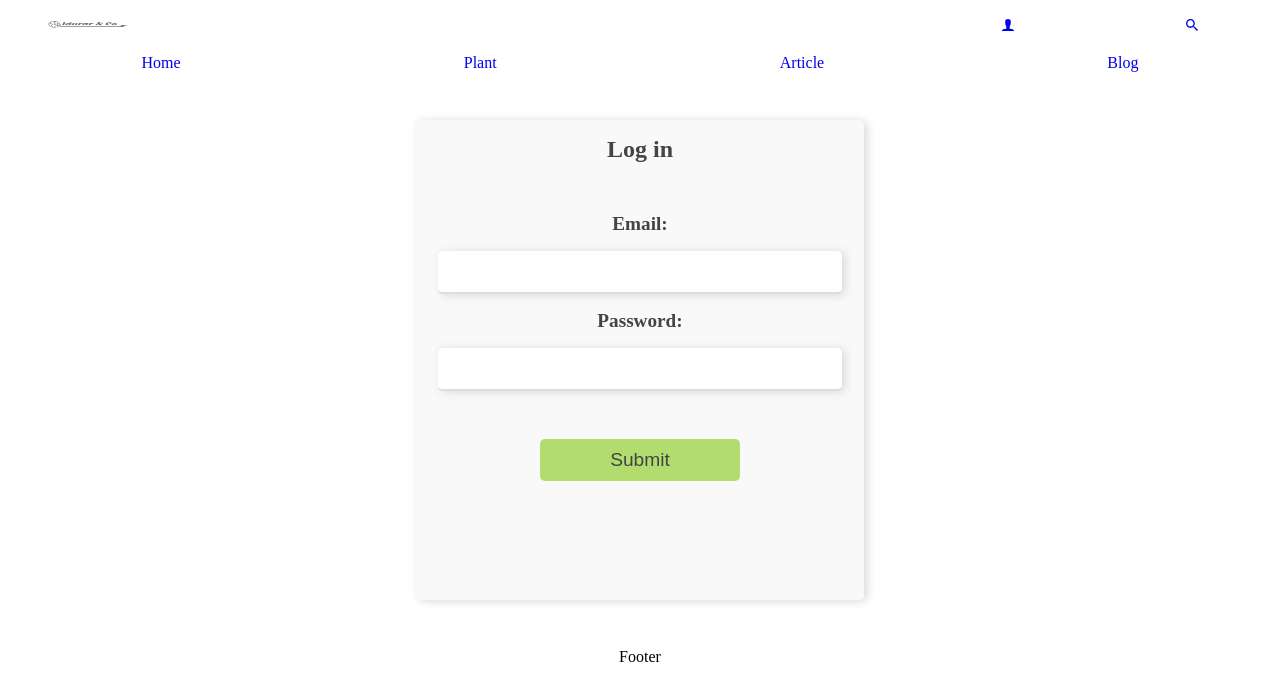
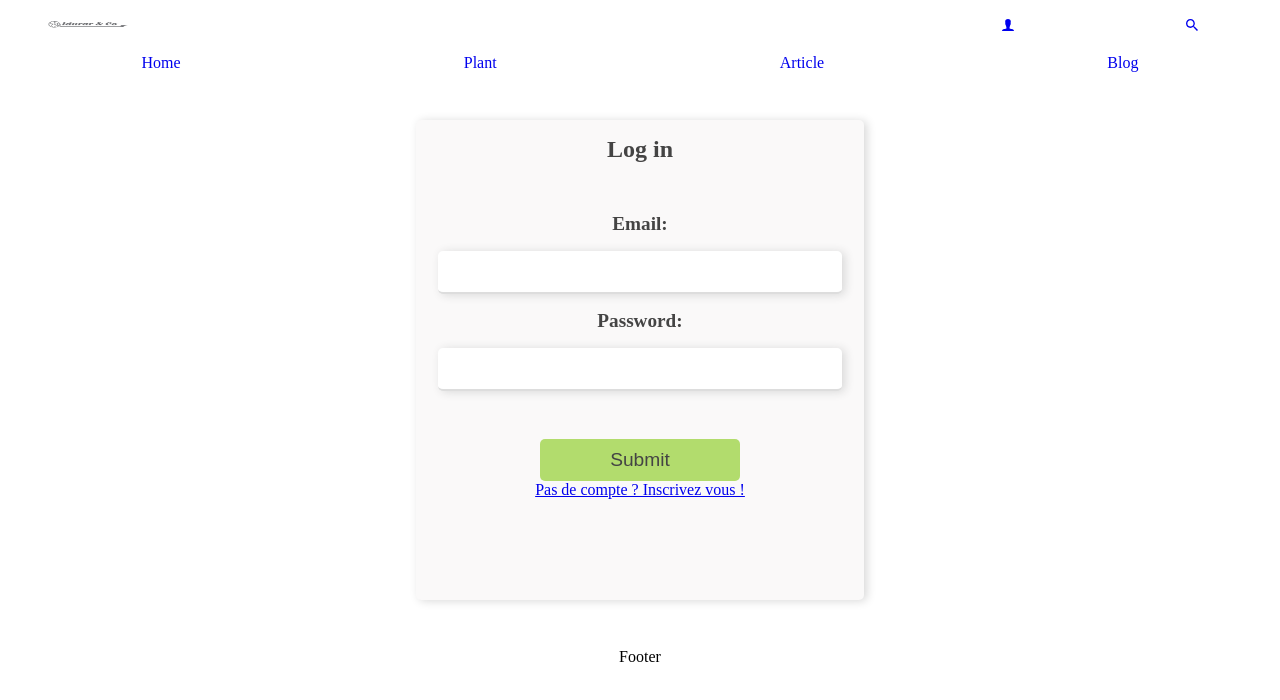
Before and after one commit to IdurarDev/prisma-api, a React (Create React App) app in the folder client/: page /login in a window 1280 px wide. Shown: the top 700 px of the page. Built offline with nearby package versions, Linux system fonts and the light colour scheme.

Commit message:
add link to subscribe page

```diff
--- a/client/src/pages/login/Login.tsx
+++ b/client/src/pages/login/Login.tsx
@@ -1,4 +1,5 @@
 import React from 'react';
+import { Link } from 'react-router-dom';
 import * as Yup from "yup"
 import { Form, Formik } from "formik"
 
@@ -32,6 +33,9 @@ function Login() {
                             <div className='button-login-form'>
                                 <button type="submit">Submit</button>
                             </div>
+                            <div>
+                                <Link to="/subscribe">Pas de compte ? Inscrivez vous !</Link>
+                            </div>
                         </Form></>
                     }
                 </Formik>
```
